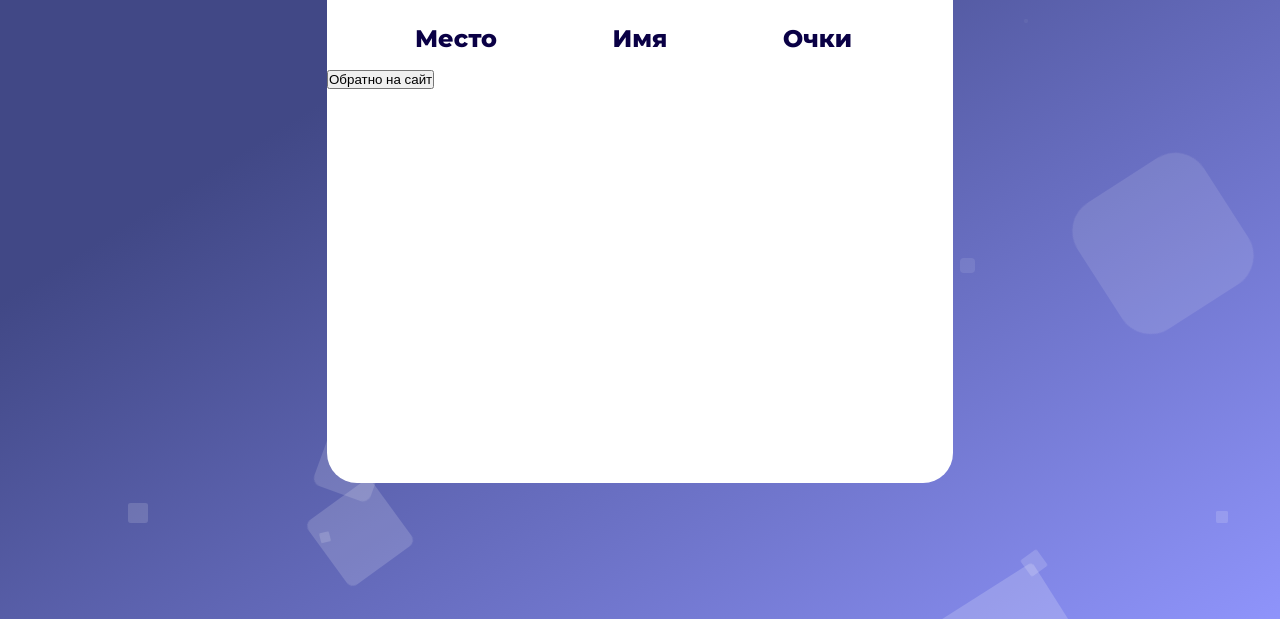
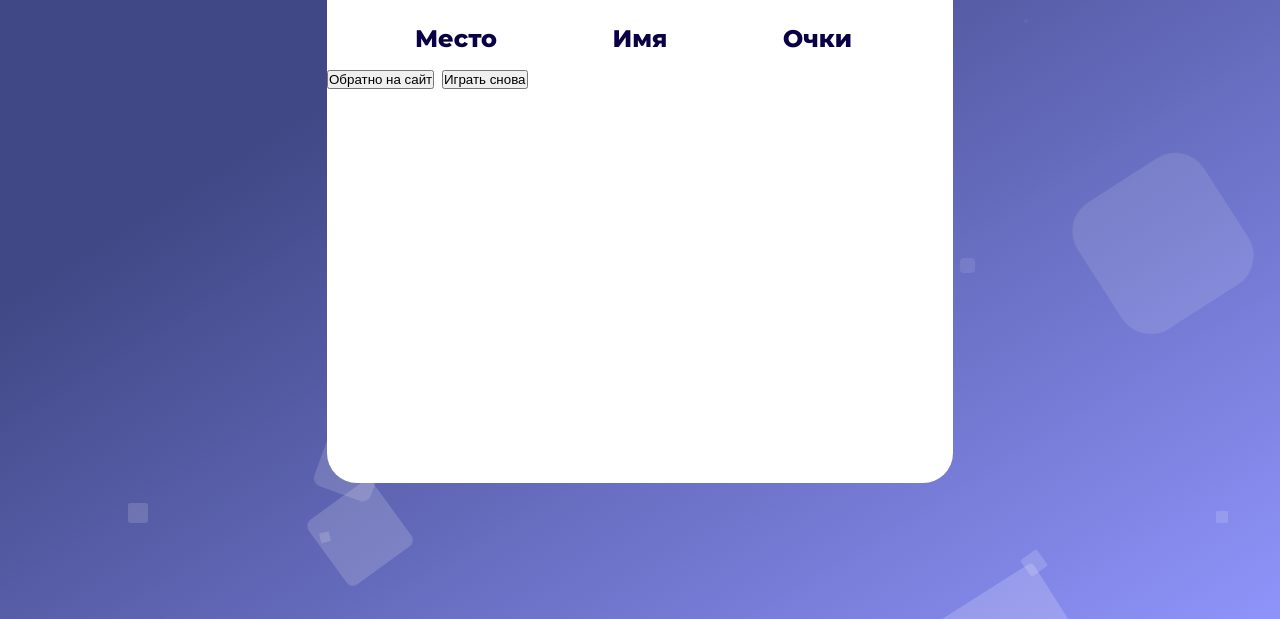
Before and after one commit to taina91/taina91.github.io, a plain HTML site: page finish.html in a window 1280 px wide. Shown: the part 177-796 px from the top of the page. Drawn offline with Linux system fonts and the light colour scheme.

Commit message:
Update finish.html

```diff
--- a/finish.html
+++ b/finish.html
@@ -26,6 +26,7 @@
                     </div>
                 </template>
                 <button class="button">Обратно на сайт</button>
+                <button class="again">Играть снова</button>
             </div>
         </div>
     </div>
```
